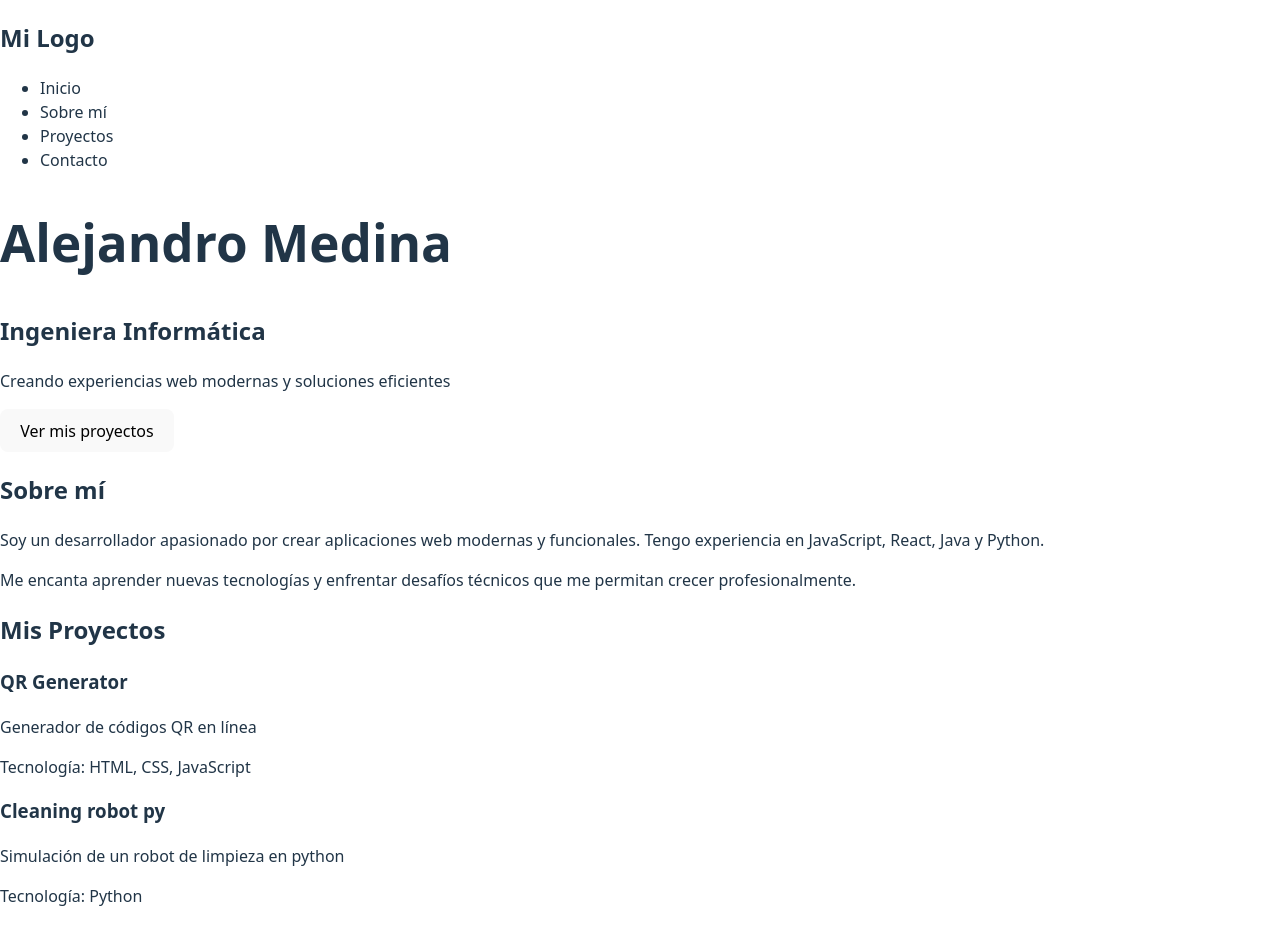
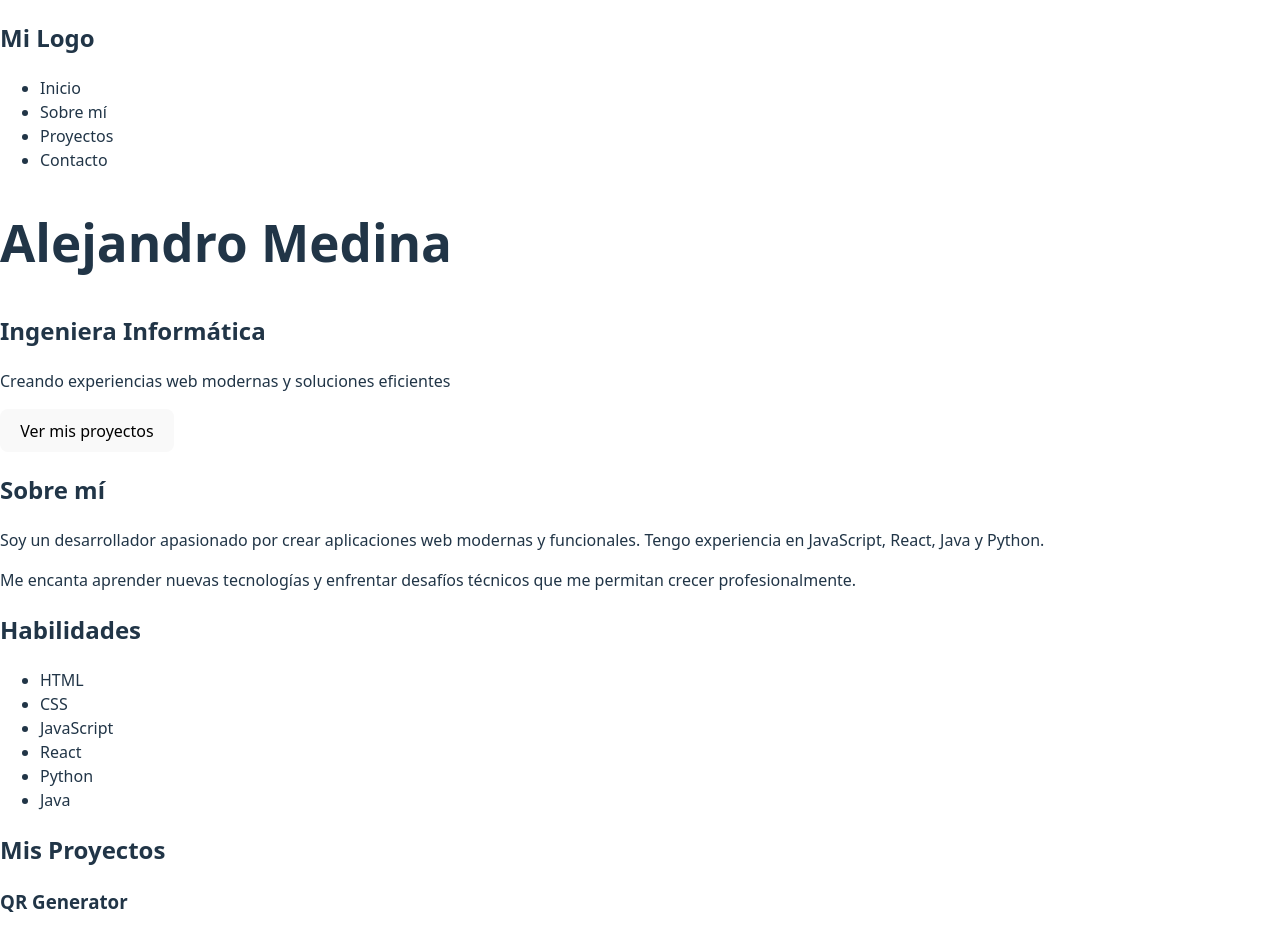
Before and after one commit to medinafdzz/Portfolio, a React (Vite) app: page / in a window 1280 px wide. Shown: the top 931 px of the page. Built offline with nearby package versions, Linux system fonts and the light colour scheme.

Commit message:
Crear Skills, componente con los diferentes lenguajes y tecnologias

```diff
--- a/src/App.jsx
+++ b/src/App.jsx
@@ -2,6 +2,7 @@ import Header from './components/Header';
 import Info from './components/Info';
 import About from './components/About';
 import Projects from './components/Projects';
+import Skills from './components/Skills';
 
 function App() {
   return (
@@ -9,6 +10,7 @@ function App() {
       <Header />
       <Info />
       <About />
+      <Skills />
       <Projects />
     </div>
   );
--- /dev/null
+++ b/src/components/Skills.jsx
@@ -0,0 +1,17 @@
+function Skills() {
+    return (
+        <section>
+            <h2>Habilidades</h2>
+            <ul>
+                <li>HTML</li>
+                <li>CSS</li>
+                <li>JavaScript</li>
+                <li>React</li>
+                <li>Python</li>
+                <li>Java</li>
+            </ul>
+        </section>
+    );
+}
+
+export default Skills;
```
